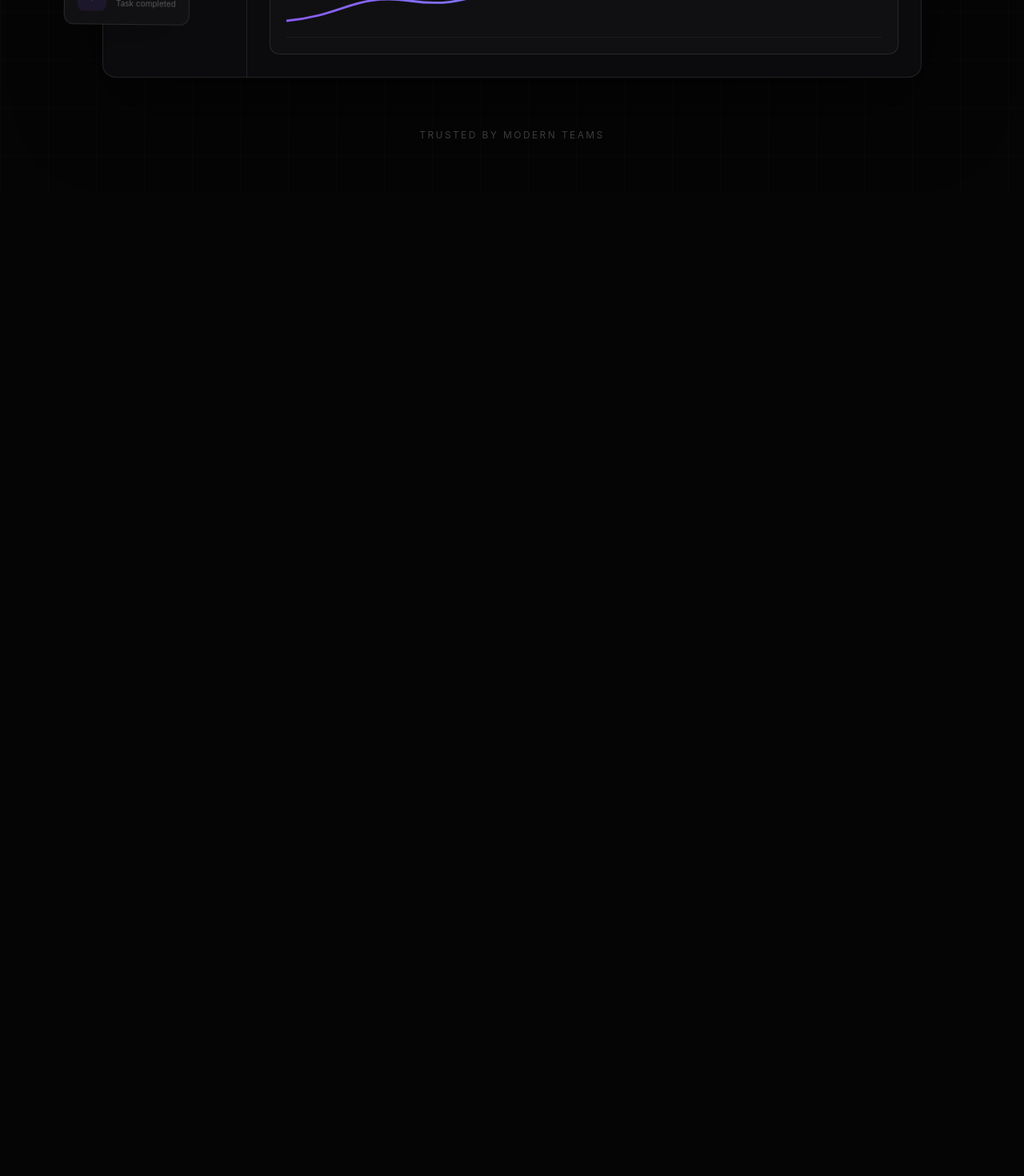
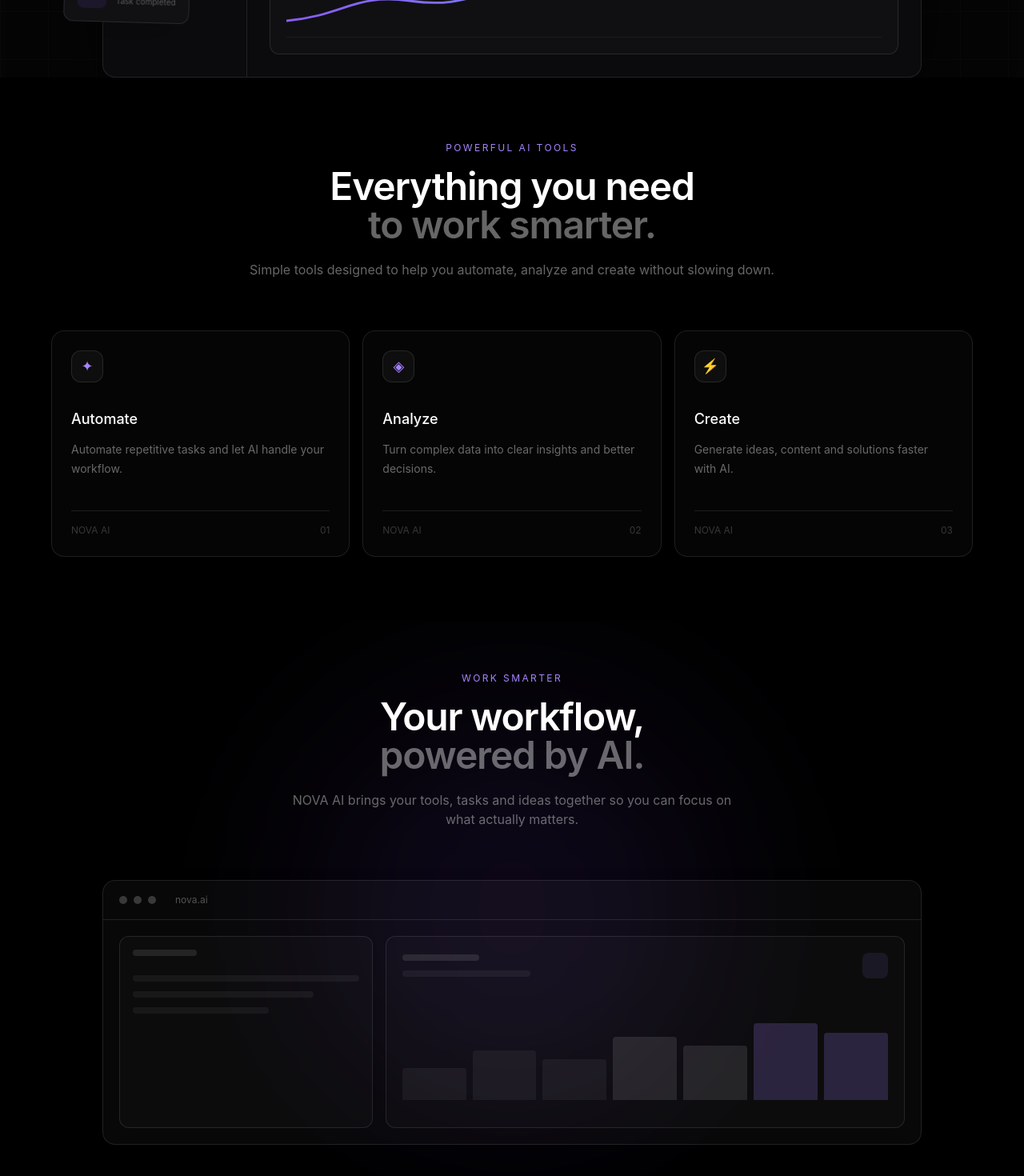
Before and after one commit to pranayapradhan/animated-saas, a React (Vite) app: page / in a window 1280 px wide. Shown: the part 1066-2536 px from the top of the page at 80% size. Before the commit the page ends 1307 px from the top, so only its background shows below. Built offline with nearby package versions, Linux system fonts and the light colour scheme.

Commit message:
feat: add scroll-triggered feature animations

```diff
--- a/src/App.tsx
+++ b/src/App.tsx
@@ -1,11 +1,15 @@
+import Features from "./sections/Features";
 import Navbar from "./components/Navbar";
 import Hero from "./sections/Hero";
+import AISection from "./sections/AISection";
 
 function App() {
   return (
     <main className="min-h-screen bg-[#050505]">
       <Navbar />
       <Hero />
+      <Features/>
+      <AISection />
     </main>
   );
 }
--- /dev/null
+++ b/src/animations/scrollAnimations.ts
@@ -0,0 +1,62 @@
+import gsap from "gsap";
+import { ScrollTrigger } from "gsap/ScrollTrigger";
+
+gsap.registerPlugin(ScrollTrigger);
+
+export const animateFeatureCards = (container: HTMLElement) => {
+  const cards = container.querySelectorAll<HTMLElement>(".feature-card");
+
+  if (!cards.length) return;
+
+  gsap.fromTo(
+    cards,
+    {
+      y: 60,
+      opacity: 0,
+    },
+    {
+      y: 0,
+      opacity: 1,
+      duration: 0.7,
+      ease: "power3.out",
+      stagger: 0.15,
+
+      scrollTrigger: {
+        trigger: container,
+        start: "top 75%",
+        toggleActions: "play none none none",
+      },
+    }
+  );
+};
+
+export const animateParallax = (container: HTMLElement) => {
+  const background = container.querySelector(".parallax-background");
+  const dashboard = container.querySelector(".parallax-dashboard");
+
+  if (!background || !dashboard) return;
+
+  // Background moves slowly
+  gsap.to(background, {
+    y: 80,
+
+    scrollTrigger: {
+      trigger: container,
+      start: "top bottom",
+      end: "bottom top",
+      scrub: 1,
+    },
+  });
+
+  // Dashboard moves slightly faster
+  gsap.to(dashboard, {
+    y: -60,
+
+    scrollTrigger: {
+      trigger: container,
+      start: "top bottom",
+      end: "bottom top",
+      scrub: 1,
+    },
+  });
+};
--- /dev/null
+++ b/src/sections/AISection.tsx
@@ -0,0 +1,110 @@
+import { useRef } from "react";
+import { useGSAP } from "@gsap/react";
+
+import { animateParallax } from "../animations/scrollAnimations";
+
+const AISection = () => {
+  const sectionRef = useRef<HTMLElement>(null);
+
+  useGSAP(
+    () => {
+      if (!sectionRef.current) return;
+
+      animateParallax(sectionRef.current);
+    },
+    {
+      scope: sectionRef,
+    }
+  );
+
+  return (
+    <section
+      ref={sectionRef}
+      className="relative overflow-hidden bg-black px-6 py-18 sm:py-16"
+    >
+      {/* Background Glow */}
+      <div className="parallax-background pointer-events-none absolute left-1/2 top-1/2 h-[500px] w-[500px] -translate-x-1/2 -translate-y-1/2 rounded-full bg-violet-500/10 blur-[120px]" />
+
+      <div className="relative mx-auto max-w-6xl">
+
+        {/* Text */}
+        <div className="parallax-text mx-auto max-w-2xl text-center">
+          <p className="text-xs uppercase tracking-[0.2em] text-violet-400">
+            Work Smarter
+          </p>
+
+          <h2 className="mt-4 text-3xl font-semibold tracking-tight text-white sm:text-4xl md:text-5xl">
+            Your workflow,
+            <br />
+            <span className="text-white/40">
+              powered by AI.
+            </span>
+          </h2>
+
+          <p className="mx-auto mt-5 max-w-xl text-sm leading-6 text-white/40 sm:text-base">
+            NOVA AI brings your tools, tasks and ideas together
+            so you can focus on what actually matters.
+          </p>
+        </div>
+
+        {/* Dashboard */}
+        <div className="parallax-dashboard mx-auto mt-16 max-w-5xl">
+          <div className="overflow-hidden rounded-2xl border border-white/10 bg-white/[0.03] shadow-2xl">
+
+            {/* Window Header */}
+            <div className="flex items-center gap-2 border-b border-white/10 px-5 py-4">
+              <span className="h-2.5 w-2.5 rounded-full bg-white/20" />
+              <span className="h-2.5 w-2.5 rounded-full bg-white/20" />
+              <span className="h-2.5 w-2.5 rounded-full bg-white/20" />
+
+              <span className="ml-4 text-xs text-white/30">
+                nova.ai
+              </span>
+            </div>
+
+            {/* Dashboard Content */}
+            <div className="grid min-h-[280px] grid-cols-1 gap-4 p-5 sm:grid-cols-3">
+
+              {/* Sidebar */}
+              <div className="hidden rounded-xl border border-white/10 bg-white/[0.02] p-4 sm:block">
+                <div className="h-2 w-20 rounded bg-white/10" />
+                <div className="mt-6 space-y-3">
+                  <div className="h-2 w-full rounded bg-white/5" />
+                  <div className="h-2 w-4/5 rounded bg-white/5" />
+                  <div className="h-2 w-3/5 rounded bg-white/5" />
+                </div>
+              </div>
+
+              {/* Main */}
+              <div className="rounded-xl border border-white/10 bg-white/[0.02] p-5 sm:col-span-2">
+                <div className="flex items-center justify-between">
+                  <div>
+                    <div className="h-2 w-24 rounded bg-white/10" />
+                    <div className="mt-3 h-2 w-40 rounded bg-white/5" />
+                  </div>
+
+                  <div className="h-8 w-8 rounded-lg bg-violet-400/10" />
+                </div>
+
+                {/* Chart */}
+                <div className="mt-10 flex h-28 items-end gap-2">
+                  <div className="h-[35%] flex-1 rounded-t bg-white/5" />
+                  <div className="h-[55%] flex-1 rounded-t bg-white/5" />
+                  <div className="h-[45%] flex-1 rounded-t bg-white/5" />
+                  <div className="h-[70%] flex-1 rounded-t bg-white/10" />
+                  <div className="h-[60%] flex-1 rounded-t bg-white/10" />
+                  <div className="h-[85%] flex-1 rounded-t bg-violet-400/20" />
+                  <div className="h-[75%] flex-1 rounded-t bg-violet-400/20" />
+                </div>
+              </div>
+
+            </div>
+          </div>
+        </div>
+
+      </div>
+    </section>
+  );
+};
+
+export default AISection;
--- /dev/null
+++ b/src/sections/Features.tsx
@@ -0,0 +1,162 @@
+import { useRef } from "react";
+import { useGSAP } from "@gsap/react";
+
+import { animateFeatureCards } from "../animations/scrollAnimations";
+
+const features = [
+  {
+    icon: "✦",
+    title: "Automate",
+    description:
+      "Automate repetitive tasks and let AI handle your workflow.",
+    visual: "01",
+  },
+  {
+    icon: "◈",
+    title: "Analyze",
+    description:
+      "Turn complex data into clear insights and better decisions.",
+    visual: "02",
+  },
+  {
+    icon: "⚡",
+    title: "Create",
+    description:
+      "Generate ideas, content and solutions faster with AI.",
+    visual: "03",
+  },
+];
+
+const Features = () => {
+  const sectionRef = useRef<HTMLElement>(null);
+
+  useGSAP(
+    () => {
+      if (!sectionRef.current) return;
+
+      animateFeatureCards(sectionRef.current);
+    },
+    {
+      scope: sectionRef,
+    }
+  );
+
+  return (
+    <section
+      ref={sectionRef}
+      id="features"
+      className="bg-black px-6 py-20 sm:py-20"
+    >
+      <div className="mx-auto max-w-6xl">
+
+        {/* Heading */}
+        <div className="mx-auto max-w-2xl text-center">
+          <p className="text-xs uppercase tracking-[0.2em] text-violet-400">
+            Powerful AI Tools
+          </p>
+
+          <h2 className="mt-4 text-3xl font-semibold tracking-tight text-white sm:text-4xl md:text-5xl">
+            Everything you need
+            <br />
+            <span className="text-white/40">
+              to work smarter.
+            </span>
+          </h2>
+
+          <p className="mt-5 text-sm leading-6 text-white/40 sm:text-base">
+            Simple tools designed to help you automate,
+            analyze and create without slowing down.
+          </p>
+        </div>
+
+        {/* Cards */}
+        <div className="mt-16 grid gap-4 md:grid-cols-3">
+          {features.map((feature) => (
+            <div
+              key={feature.title}
+              className="
+                feature-card
+                group
+                relative
+                overflow-hidden
+                rounded-2xl
+                border
+                border-white/10
+                bg-white/[0.02]
+                p-6
+                transition-all
+                duration-300
+                hover:-translate-y-1
+                hover:border-white/20
+                hover:bg-white/[0.04]
+              "
+            >
+              {/* Icon */}
+              <div
+                className="
+                  flex
+                  h-10
+                  w-10
+                  items-center
+                  justify-center
+                  rounded-xl
+                  border
+                  border-white/10
+                  bg-white/[0.04]
+                  text-lg
+                  text-violet-400
+                  transition-transform
+                  duration-300
+                  group-hover:scale-110
+                "
+              >
+                {feature.icon}
+              </div>
+
+              <h3 className="mt-8 text-lg font-medium text-white">
+                {feature.title}
+              </h3>
+
+              <p className="mt-3 max-w-xs text-sm leading-6 text-white/40">
+                {feature.description}
+              </p>
+
+              {/* Small Visual */}
+              <div className="mt-10 flex items-center justify-between border-t border-white/10 pt-4">
+                <span className="text-xs text-white/20">
+                  NOVA AI
+                </span>
+
+                <span className="text-xs text-white/20">
+                  {feature.visual}
+                </span>
+              </div>
+
+              {/* Hover Glow */}
+              <div
+                className="
+                  pointer-events-none
+                  absolute
+                  -right-16
+                  -top-16
+                  h-32
+                  w-32
+                  rounded-full
+                  bg-violet-500/10
+                  blur-3xl
+                  opacity-0
+                  transition-opacity
+                  duration-500
+                  group-hover:opacity-100
+                "
+              />
+            </div>
+          ))}
+        </div>
+
+      </div>
+    </section>
+  );
+};
+
+export default Features;
--- a/src/sections/Hero.tsx
+++ b/src/sections/Hero.tsx
@@ -554,11 +554,11 @@ const Hero = () => {
         </div>
 
         {/* Trusted text */}
-        <div className="pb-16 pt-16 text-center">
+        {/* <div className="pb-16 pt-16 text-center">
           <p className="text-xs uppercase tracking-[0.2em] text-white/25">
             Trusted by modern teams
           </p>
-        </div>
+        </div> */}
       </div>
     </section>
   );
```
Also changed, not shown: src/App.css (deleted).
